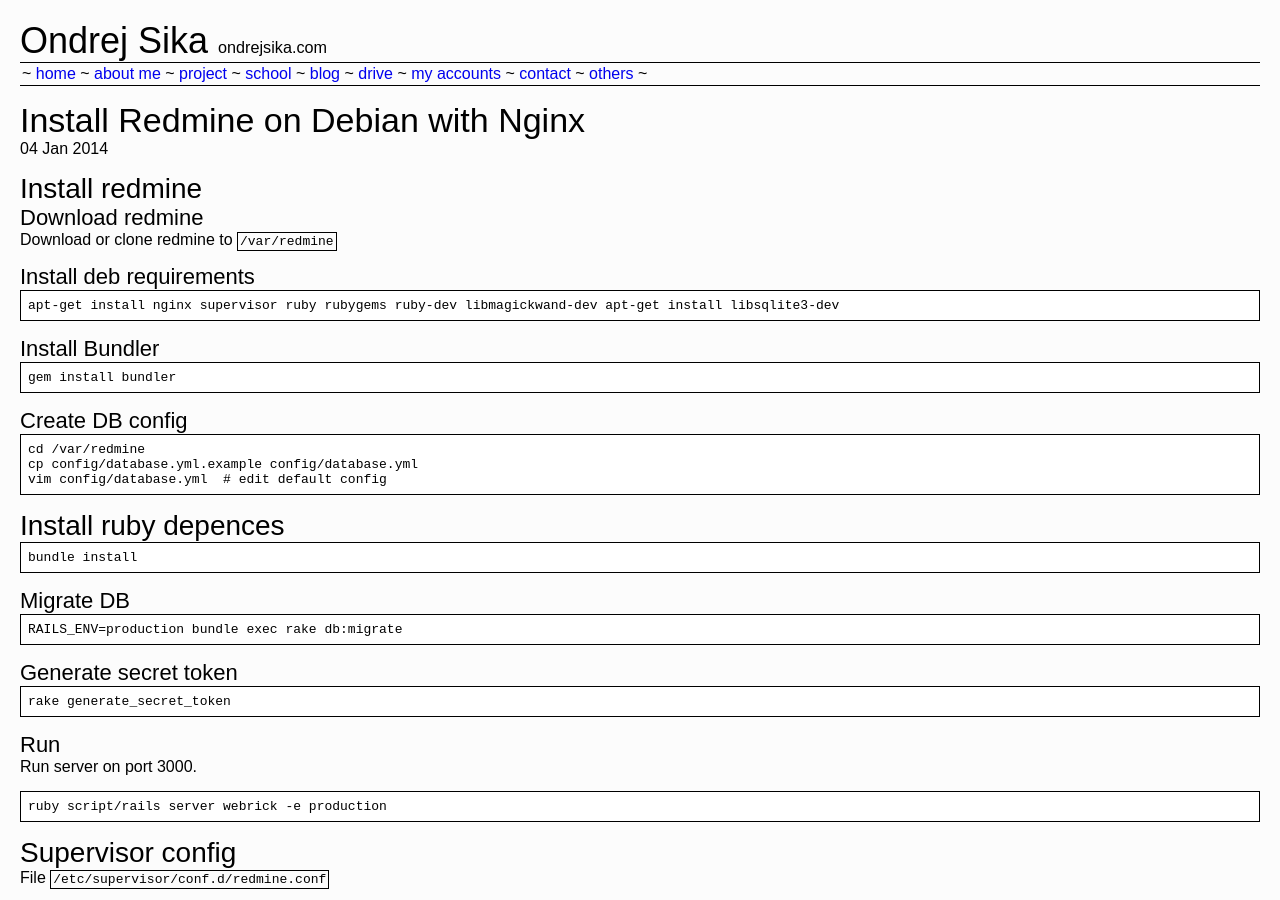
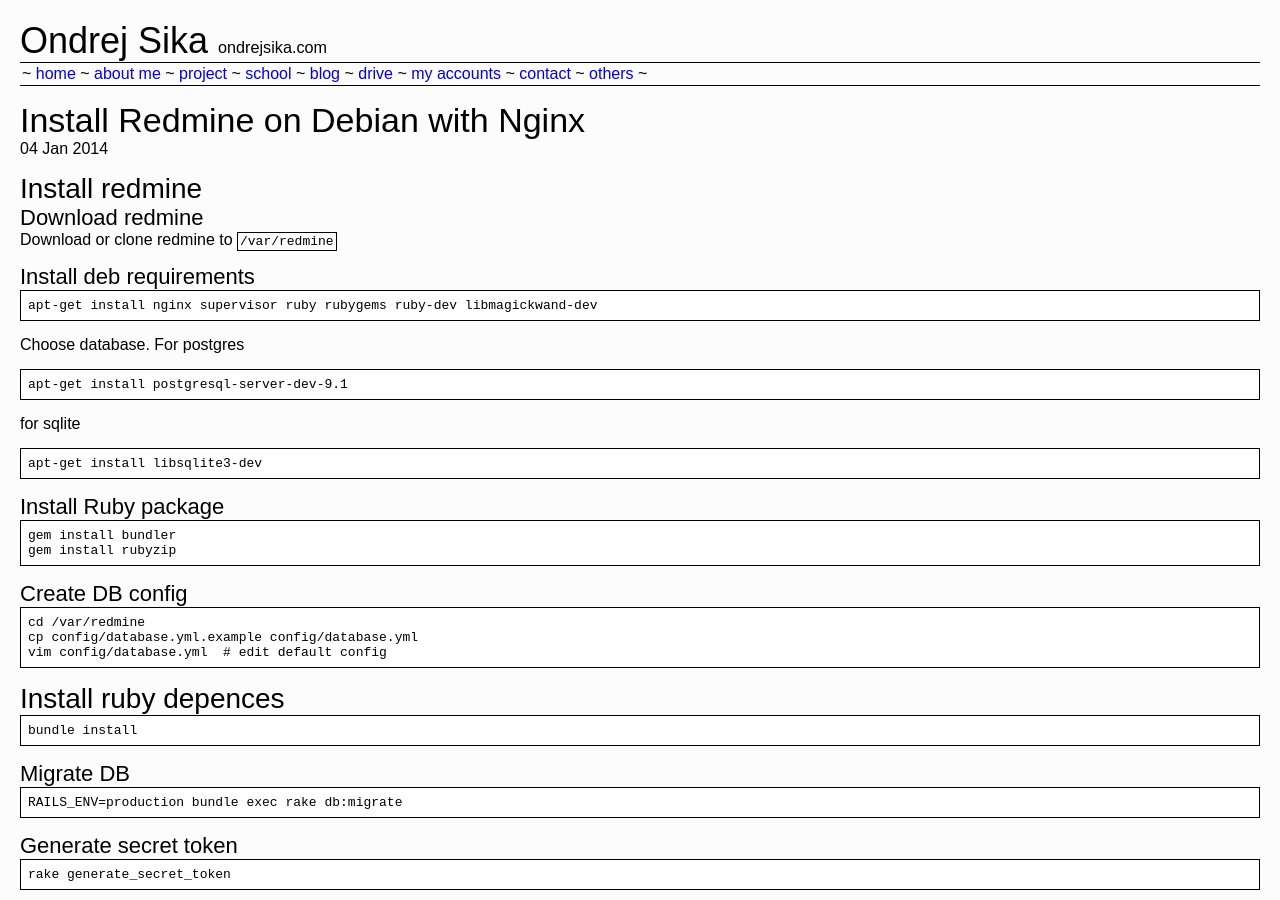
Before and after one commit to ondrejsika/ondrejsika.com, a Jekyll site: the page built from _posts/2014-01-04-redmine-installation-on-debian-with-nginx.md, in a window 1280 px wide and 900 px high. Built offline with Jekyll 4.4.1, drawn with Linux system fonts in a browser that asks for light colours; Markdown is read by kramdown in place of the engine named in the settings; comment, search, counter and statistics services are not loaded.

Commit message:
fix blog post: redmine installation

````diff
--- a/_posts/2014-01-04-redmine-installation-on-debian-with-nginx.md
+++ b/_posts/2014-01-04-redmine-installation-on-debian-with-nginx.md
@@ -16,13 +16,27 @@
 #### Install deb requirements
 
 ```
-apt-get install nginx supervisor ruby rubygems ruby-dev libmagickwand-dev apt-get install libsqlite3-dev
+apt-get install nginx supervisor ruby rubygems ruby-dev libmagickwand-dev
 ```
 
-#### Install Bundler
+Choose database. For postgres
+
+```
+apt-get install postgresql-server-dev-9.1
+```
+
+for sqlite
+
+```
+apt-get install libsqlite3-dev
+```
+
+
+#### Install Ruby package
 
 ```
 gem install bundler
+gem install rubyzip
 ```
 
 #### Create DB config
````
